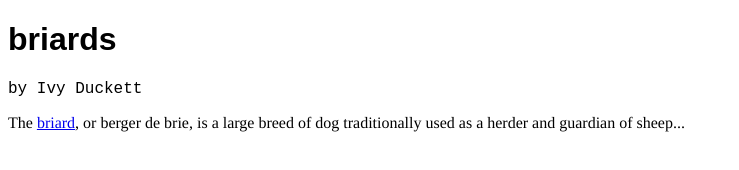
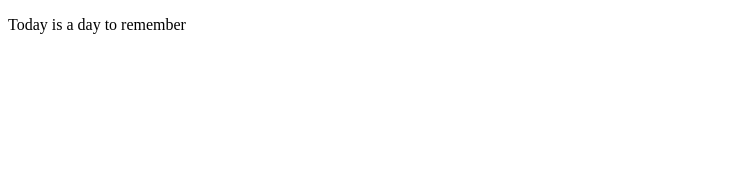
Before and after one commit to currencyunited/Index.html, a plain HTML site: page Index.html in a window 1280 px wide. Shown: the whole page, without its empty margins (0-739 px from the left). Drawn offline with Linux system fonts and the light colour scheme.

Commit message:
Update Index.html

```diff
--- a/Index.html
+++ b/Index.html
@@ -2,23 +2,10 @@
 <html>
 <head>
   <title>Font Family</title>
-  <style type="text/css">
-   body {
-      font-family: Georhia, Times, serif;}
-   h1, h2 {
-      font-family: Arial, Verdana, sans-serif;}
-   .credits {
-     font-family: "Courier New", Courier,
-      monospace;}
-   </style>
-</head>
-<body>
-   <h1>briards</h1>
-   <p class="credits">by Ivy Duckett</p>
-   <p class="intro">The <a class="breed"
-      href="http://en.wikipedia.org/wiki/
-      Briard">briard</a>, or berger de brie, is
-      a large breed of dog traditionally used as
-      a herder and guardian of sheep...</p>
+   <body>
+     <p>
+       Today is a day to remember
+     </p>
+   </body>
 </body>
 </html>
```
